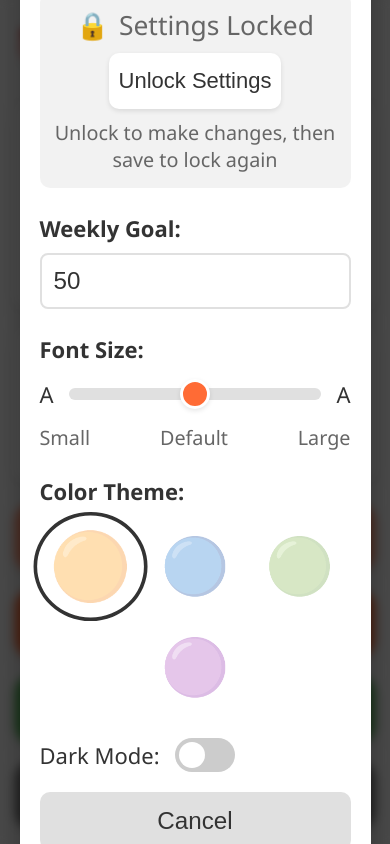
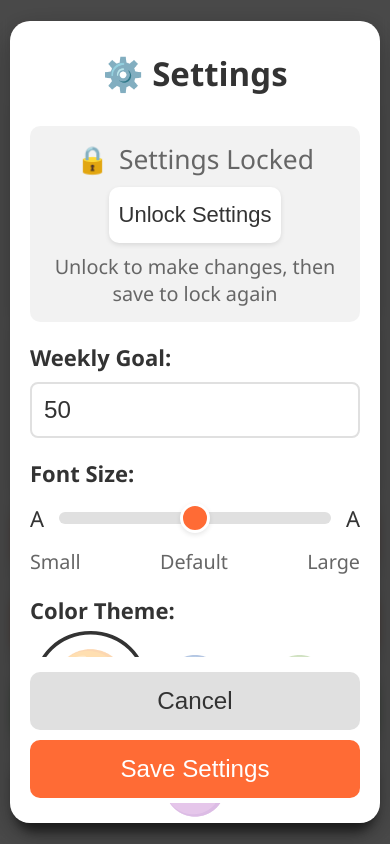
Before and after one commit to ADHDreams1990/TouchCounter, a plain HTML site: page index.html in a window 390 px wide. Both pictures are taken after a click on the button "⚙️". Shown: the top 844 px of the page. Drawn offline with Linux system fonts and the light colour scheme.

Commit message:
index.html

```diff
--- a/index.html
+++ b/index.html
@@ -46,6 +46,7 @@
             background-color: var(--bg-color);
             color: var(--text-color);
             transition: all 0.3s ease;
+            overflow-x: hidden;
         }
 
         /* Loading Screen */
@@ -314,7 +315,7 @@
             border-left-color: #4CAF50;
         }
 
-        /* Modal Styles */
+        /* Modal Styles - UPDATED FOR SCROLLING */
         .modal {
             position: fixed;
             top: 0;
@@ -327,6 +328,8 @@
             align-items: center;
             z-index: 1000;
             backdrop-filter: blur(5px);
+            padding: 20px;
+            box-sizing: border-box;
         }
 
         .modal.hidden {
@@ -338,14 +341,22 @@
             padding: 30px;
             border-radius: 20px;
             max-width: 400px;
-            width: 90%;
+            width: 100%;
             box-shadow: 0 10px 30px rgba(0,0,0,0.3);
             color: var(--text-color);
+            max-height: 90vh;
+            overflow-y: auto;
+            -webkit-overflow-scrolling: touch; /* Smooth scrolling on iOS */
         }
 
         .modal-content h2 {
             margin-bottom: 20px;
             text-align: center;
+            position: sticky;
+            top: 0;
+            background: var(--card-bg);
+            padding: 10px 0;
+            z-index: 10;
         }
 
         /* Setting Groups */
@@ -458,11 +469,16 @@
             outline: none;
         }
 
-        /* Modal Actions */
+        /* Modal Actions - STICKY AT BOTTOM */
         .modal-actions {
             display: flex;
             gap: 10px;
             margin-top: 20px;
+            position: sticky;
+            bottom: 0;
+            background: var(--card-bg);
+            padding: 15px 0 5px 0;
+            z-index: 10;
         }
 
         .btn-primary {
@@ -475,6 +491,7 @@
             font-size: 1.1em;
             cursor: pointer;
             transition: all 0.3s;
+            min-height: 50px;
         }
 
         .btn-primary:active {
@@ -491,6 +508,7 @@
             font-size: 1.1em;
             cursor: pointer;
             transition: all 0.3s;
+            min-height: 50px;
         }
 
         .btn-success {
@@ -503,6 +521,7 @@
             font-size: 1.1em;
             cursor: pointer;
             transition: all 0.3s;
+            min-height: 50px;
         }
 
         .btn-secondary:active, .btn-success:active {
@@ -524,6 +543,8 @@
             transition: opacity 0.3s ease;
             box-shadow: 0 4px 15px rgba(0,0,0,0.3);
             z-index: 1001;
+            max-width: 90%;
+            text-align: center;
         }
 
         .status-message.show {
@@ -622,7 +643,26 @@
             gap: 10px;
         }
 
-        /* Responsive Design */
+        /* Scrollbar Styling for Modal */
+        .modal-content::-webkit-scrollbar {
+            width: 8px;
+        }
+
+        .modal-content::-webkit-scrollbar-track {
+            background: var(--border-color);
+            border-radius: 4px;
+        }
+
+        .modal-content::-webkit-scrollbar-thumb {
+            background: var(--primary-color);
+            border-radius: 4px;
+        }
+
+        .modal-content::-webkit-scrollbar-thumb:hover {
+            background: var(--primary-dark);
+        }
+
+        /* Responsive Design - ENHANCED MOBILE SUPPORT */
         @media (max-width: 480px) {
             .app-container {
                 padding: 15px;
@@ -646,12 +686,55 @@
                 font-size: 1.8em;
             }
 
+            .modal {
+                padding: 10px;
+            }
+
             .modal-content {
                 padding: 20px;
+                max-height: 95vh;
             }
 
             .modal-actions {
                 flex-direction: column;
+                gap: 10px;
+                position: sticky;
+                bottom: 0;
+                background: var(--card-bg);
+                padding: 15px 0 5px 0;
+            }
+
+            .btn-primary, .btn-secondary, .btn-success {
+                min-height: 55px;
+                font-size: 1.1em;
+            }
+
+            /* Ensure modal content doesn't get cut off */
+            .modal-content h2 {
+                position: sticky;
+                top: 0;
+                background: var(--card-bg);
+                padding: 10px 0;
+                margin-bottom: 15px;
+            }
+
+            .setting-group {
+                margin: 20px 0;
+            }
+        }
+
+        @media (max-width: 350px) {
+            .modal-content {
+                padding: 15px;
+            }
+
+            .color-picker {
+                gap: 5px;
+            }
+
+            .color-option {
+                font-size: 2em;
+                padding: 8px;
             }
         }
 
@@ -667,6 +750,11 @@
         /* Hide loading when app ready */
         body.loaded #loading {
             display: none;
+        }
+
+        /* Prevent body scroll when modal is open */
+        body.modal-open {
+            overflow: hidden;
         }
     </style>
 </head>
@@ -732,7 +820,7 @@
         <div class="status-message" id="status-message"></div>
     </div>
 
-    <!-- Settings Modal -->
+    <!-- Settings Modal - NOW SCROLLABLE -->
     <div id="settings-modal" class="modal hidden">
         <div class="modal-content">
             <h2>⚙️ Settings</h2>
@@ -786,6 +874,7 @@
                 </label>
             </div>
 
+            <!-- Sticky action buttons at bottom -->
             <div class="modal-actions">
                 <button class="btn-secondary" id="cancel-settings">Cancel</button>
                 <button class="btn-primary" id="save-settings" disabled>Save Settings</button>
@@ -846,14 +935,14 @@
                         fontSize: 'default',
                         theme: 'orange',
                         darkMode: false,
-                        locked: true  // Start with settings locked
+                        locked: true
                     },
                     history: []
                 };
 
                 this.isProcessing = false;
                 this.hasUnsavedChanges = false;
-                this.settingsUnlocked = false; // Track if settings are currently unlocked in modal
+                this.settingsUnlocked = false;
                 this.init();
             }
 
@@ -891,7 +980,7 @@
                 }
             }
 
-            // 🎯 NEW: Improved Settings Lock System
+            // 🎯 Improved Settings Lock System
             toggleSettingsLock() {
                 this.settingsUnlocked = !this.settingsUnlocked;
                 this.updateSettingsLockUI();
@@ -903,7 +992,6 @@
                 const toggleLockBtn = document.getElementById('toggle-lock-btn');
                 const saveBtn = document.getElementById('save-settings');
 
-                // Enable/disable all settings inputs
                 const inputs = document.querySelectorAll('#settings-modal input, #settings-modal button.color-option');
                 inputs.forEach(input => {
                     input.disabled = !this.settingsUnlocked;
@@ -925,7 +1013,40 @@
                 }
             }
 
-            // Rest of the methods remain the same but with lock references removed from main UI
+            // 🆕 Enhanced Modal Management for Mobile
+            openModal(modalId) {
+                const modal = document.getElementById(modalId);
+                modal.classList.remove('hidden');
+                document.body.classList.add('modal-open');
+                document.body.style.overflow = 'hidden';
+            }
+
+            closeModals() {
+                document.querySelectorAll('.modal').forEach(modal => {
+                    modal.classList.add('hidden');
+                });
+                document.body.classList.remove('modal-open');
+                document.body.style.overflow = '';
+                this.settingsUnlocked = false;
+            }
+
+            showSettingsModal() {
+                const slider = document.getElementById('font-slider');
+                const goalInput = document.getElementById('weekly-goal-input');
+                const darkToggle = document.getElementById('dark-mode-toggle');
+
+                slider.value = this.getFontSizeIndex(this.state.settings.fontSize);
+                goalInput.value = this.state.currentWeek.goal;
+                darkToggle.checked = this.state.settings.darkMode;
+
+                this.settingsUnlocked = false;
+                this.updateSettingsLockUI();
+                this.updateColorPicker();
+
+                this.openModal('settings-modal');
+            }
+
+            // Rest of the methods remain similar but with improved mobile support
             async safeOperation(operation, errorMessage) {
                 if (this.isProcessing) {
                     this.showStatus('Please wait...', 1000, 'warning');
@@ -945,7 +1066,6 @@
                 }
             }
 
-            // 🕒 Clock Update
             updateClock() {
                 const now = new Date();
                 const timeString = now.toLocaleTimeString([], { hour: '2-digit', minute: '2-digit' });
@@ -955,7 +1075,6 @@
                 }
             }
 
-            // 📅 Day Management
             checkDayChange() {
                 const todayName = this.getTodayName();
                 if (this.state.today.date !== todayName) {
@@ -990,7 +1109,6 @@
                 this.hasUnsavedChanges = true;
             }
 
-            // 👆 Touch Operations - START button acts as first touch
             startTouch() {
                 return this.safeOperation(() => {
                     if (this.state.today.startTime) {
@@ -999,7 +1117,6 @@
                     }
 
                     this.state.today.startTime = new Date();
-                    // Record first touch immediately when START is pressed
                     this.state.today.touches++;
                     this.state.today.touchesHistory.push(new Date());
                     this.state.currentWeek.touches++;
@@ -1035,7 +1152,6 @@
                         this.showStatus('No touches to complete today.', 2000, 'warning');
                         return;
                     }
-
                     this.showCompleteDayModal();
                 }, 'Error completing day');
             }
@@ -1066,11 +1182,10 @@
                 }
             }
 
-            // ⏸️ Break System
             showBreakPrompt() {
                 const breakModal = document.getElementById('break-modal');
                 document.getElementById('break-minutes').value = '';
-                breakModal.classList.remove('hidden');
+                this.openModal('break-modal');
                 this.showStatus('Log your breaks for accurate pacing!', 3000);
             }
 
@@ -1094,10 +1209,9 @@
             }
 
             showCompleteDayModal() {
-                const modal = document.getElementById('complete-modal');
                 document.getElementById('summary-touches').textContent = this.state.today.touches;
                 document.getElementById('summary-pace').textContent = this.calculatePace();
-                modal.classList.remove('hidden');
+                this.openModal('complete-modal');
             }
 
             completeDay(skipBreak = false) {
@@ -1123,7 +1237,6 @@
                 this.render();
             }
 
-            // 📊 Progress Calculations
             calculatePace() {
                 if (!this.state.today.startTime || this.state.today.touches === 0) {
                     return 0;
@@ -1149,7 +1262,6 @@
                 if (progressText) progressText.textContent =
                     `${this.state.currentWeek.touches}/${this.state.currentWeek.goal} (${Math.round(progress)}%)`;
 
-                // Update metrics
                 const paceValue = document.getElementById('pace-value');
                 const todayValue = document.getElementById('today-value');
                 const goalDisplay = document.getElementById('goal-display');
@@ -1159,7 +1271,6 @@
                 if (goalDisplay) goalDisplay.textContent = this.state.currentWeek.goal;
             }
 
-            // 📅 History Display
             updateHistoryDisplay() {
                 const historySection = document.getElementById('history-section');
                 const dayHistory = document.getElementById('day-history');
@@ -1201,29 +1312,8 @@
                 }
             }
 
-            // ⚙️ Settings Management - UPDATED
             openSettings() {
                 this.showSettingsModal();
-            }
-
-            showSettingsModal() {
-                const modal = document.getElementById('settings-modal');
-                const slider = document.getElementById('font-slider');
-                const goalInput = document.getElementById('weekly-goal-input');
-                const darkToggle = document.getElementById('dark-mode-toggle');
-
-                // Set current values
-                slider.value = this.getFontSizeIndex(this.state.settings.fontSize);
-                goalInput.value = this.state.currentWeek.goal;
-                darkToggle.checked = this.state.settings.darkMode;
-
-                // Reset to locked state when opening modal
-                this.settingsUnlocked = false;
-                this.updateSettingsLockUI();
-                this.updateColorPicker();
-
-                modal.classList.remove('hidden');
-                document.body.style.overflow = 'hidden';
             }
 
             updateColorPicker() {
@@ -1250,7 +1340,6 @@
                 this.state.settings.fontSize = this.getFontSizeName(fontSizeIndex);
                 this.state.settings.darkMode = darkToggle.checked;
 
-                // Lock settings after saving
                 this.state.settings.locked = true;
                 this.settingsUnlocked = false;
 
@@ -1282,7 +1371,6 @@
                 return sizes[index];
             }
 
-            // 💾 Data Management
             exportToTxt() {
                 return this.safeOperation(() => {
                     const today = new Date();
@@ -1419,12 +1507,10 @@
                 }, 'Error resetting week');
             }
 
-            // 🔄 UI Updates
             render() {
                 this.updateProgress();
             }
 
-            // 💾 Persistence
             async loadFromStorage() {
                 try {
                     const saved = localStorage.getItem('touchTracker');
@@ -1470,7 +1556,6 @@
                 }
             }
 
-            // 📱 Background Services
             startBackgroundServices() {
                 setInterval(() => {
                     if (this.hasUnsavedChanges) {
@@ -1482,7 +1567,6 @@
                 setInterval(() => this.checkDayChange(), 60000);
             }
 
-            // 🎯 Event Listeners - UPDATED for new lock system
             setupEventListeners() {
                 // Action Buttons
                 document.getElementById('start-btn').addEventListener('click', () => this.startTouch());
@@ -1496,7 +1580,7 @@
                 document.getElementById('calculate-week-btn').addEventListener('click', () => this.calculateWeek());
                 document.getElementById('reset-week-btn').addEventListener('click', () => this.resetWeek());
 
-                // Settings - NEW LOCK SYSTEM
+                // Settings
                 document.getElementById('settings-btn').addEventListener('click', () => this.openSettings());
                 document.getElementById('toggle-lock-btn').addEventListener('click', () => this.toggleSettingsLock());
                 document.getElementById('save-settings').addEventListener('click', () => this.saveSettings());
@@ -1530,7 +1614,7 @@
                 // Color Theme Buttons
                 document.querySelectorAll('.color-option').forEach(btn => {
                     btn.addEventListener('click', (e) => {
-                        if (btn.disabled) return; // Only work if unlocked
+                        if (btn.disabled) return;
                         const color = e.target.dataset.color;
                         document.documentElement.className =
                             document.documentElement.className.replace(/theme-\w+/, `theme-${color}`);
@@ -1548,20 +1632,18 @@
                     });
                 });
 
+                // Handle escape key to close modals
+                document.addEventListener('keydown', (e) => {
+                    if (e.key === 'Escape') {
+                        this.closeModals();
+                    }
+                });
+
                 window.addEventListener('beforeunload', (e) => {
                     if (this.hasUnsavedChanges) {
                         this.saveToStorage();
                     }
                 });
-            }
-
-            closeModals() {
-                document.querySelectorAll('.modal').forEach(modal => {
-                    modal.classList.add('hidden');
-                });
-                document.body.style.overflow = '';
-                // Reset lock state when closing modal
-                this.settingsUnlocked = false;
             }
 
             showStatus(message, duration = 3000, type = 'info') {
```
